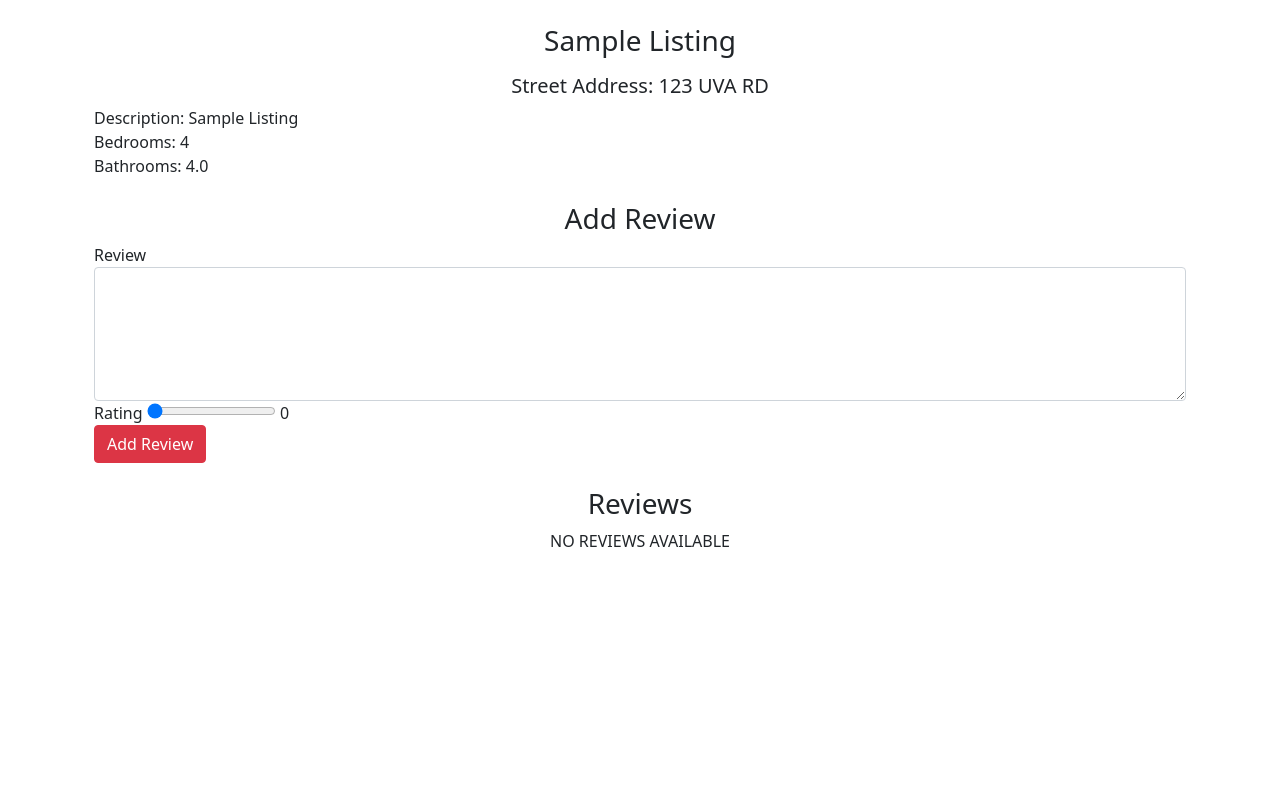
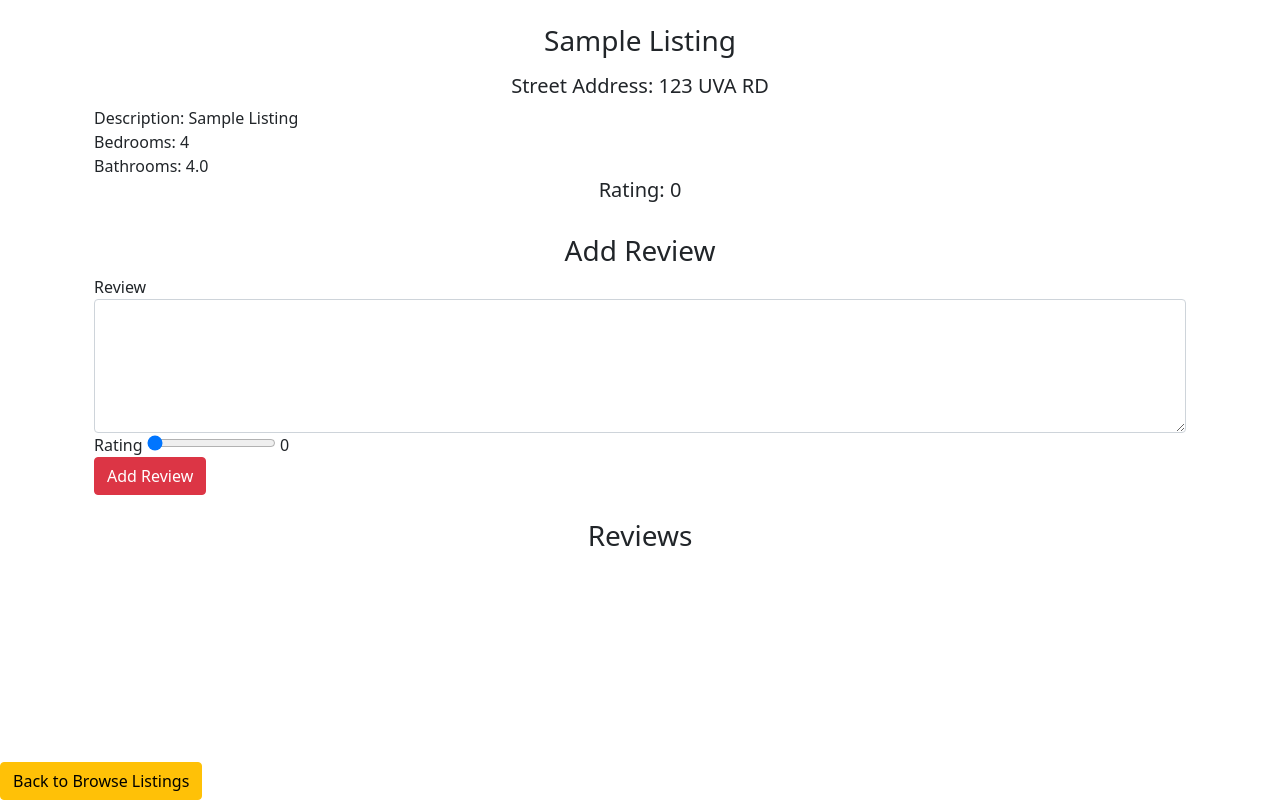
Before and after one commit to kb5ux/Django-Web-App---Off-Grounds-Housing, a Django app: page /housing/listings/details/1/ in a window 1280 px wide. Run offline with Django 3.2, Linux system fonts and the light colour scheme; data comes from the database, SQL or seed files in the repository; both versions use the stored data as it was before the commit; data that the repository does not hold is empty; some libraries are stand-ins or nearby versions.

Commit message:
Reviews Feature Functional

```diff
--- a/housing/forms.py
+++ b/housing/forms.py
@@ -5,4 +5,4 @@ from .models import *
 class ReviewForm(forms.ModelForm):
     class Meta:
         model = Review
-        fields = ("title", "description", "rating")
+        fields = ("description", "rating")
--- a/housing/models.py
+++ b/housing/models.py
@@ -36,12 +36,11 @@ class Listing(models.Model):
 
 class Review(models.Model):
     listing = models.ForeignKey(Listing, on_delete=models.CASCADE)
-    title = models.CharField(max_length=200)
     description = models.TextField(blank=True)
     rating = models.DecimalField(max_digits=2, decimal_places=1)
 
     def __str__(self):
-        return self.title
+        return self.description
 
 
 class RentalCompany(models.Model):
--- a/housing/views.py
+++ b/housing/views.py
@@ -65,7 +65,12 @@ def add_Review(request, id):
             return redirect("listing_details", id)
         else:
             form = ReviewForm()
-    return render(request, 'listing_details.html', {"form": form})
+        context = {
+            "form": form,
+            "listing": listing,
+            "reviews": form,
+        }
+    return render(request, 'listing_details.html', context)
 
 
 def ListingDetails(request, id):
--- a/templates/listing_details.html
+++ b/templates/listing_details.html
@@ -31,6 +31,9 @@
                 <div>
                     <i></i> Bathrooms: {{ listing.bathrooms }}
                 </div>
+                <div>
+                    <h5 class="text-center"> Rating: {{ average_rating }}</h5>
+                </div>
             </div>
         </div>
     </div>
@@ -61,28 +64,17 @@
     <div>
         <div>
             <h3 class="text-center">Reviews</h3>
-            {% if review %}
                 {% for review in reviews %}
                     <div>
-                        <div>
-                            <div>
-                                <div>
-                                    <h5>{{ review.title }}</h5>
-                                    <h5>{{ review.rating }}</h5>
-                                </div>
-                                <div>
-                                    <p>{{ review.description }}</p>
-                                </div>
-                            </div>
-                        </div>
+                       <h5> {{ review.description }} - {{ review.rating }} </h5>
+                        <h5> </h5>
                     </div>
                 <br>
                 {% endfor %}
-            {% else %}
-            <div>
-                <p class="text-center"> NO REVIEWS AVAILABLE </p>
-            </div>
-        {% endif %}
+        </div>
+        <div class="fixed-bottom">
+            <a href="{% url 'listing' %}" class = "btn btn-warning btn-rounded">Back to Browse Listings</a>
+
         </div>
     </div>
 </div>
```
Also changed, not shown: db.sqlite3, housing/migrations/0004_remove_review_title.py (added).
